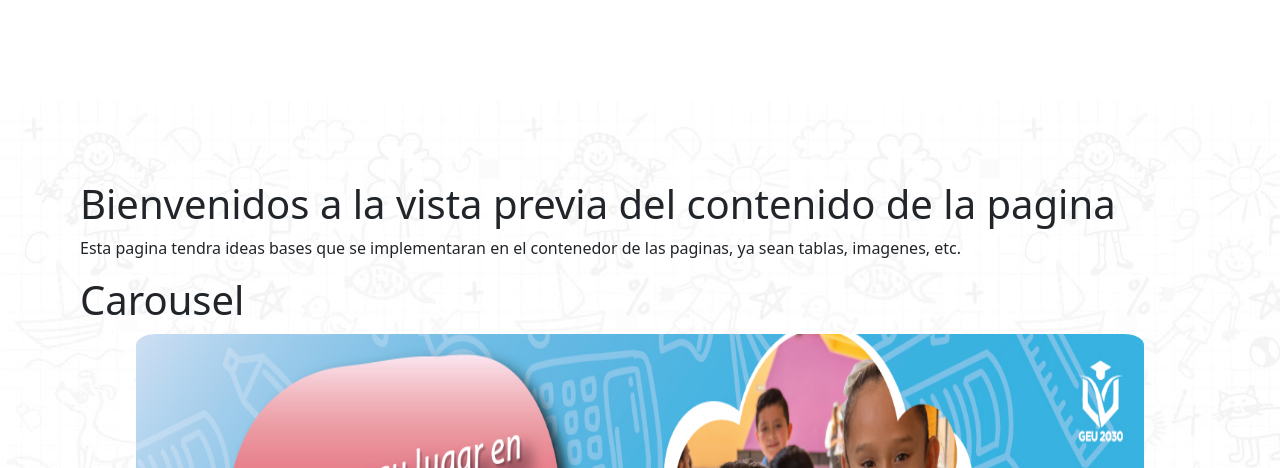
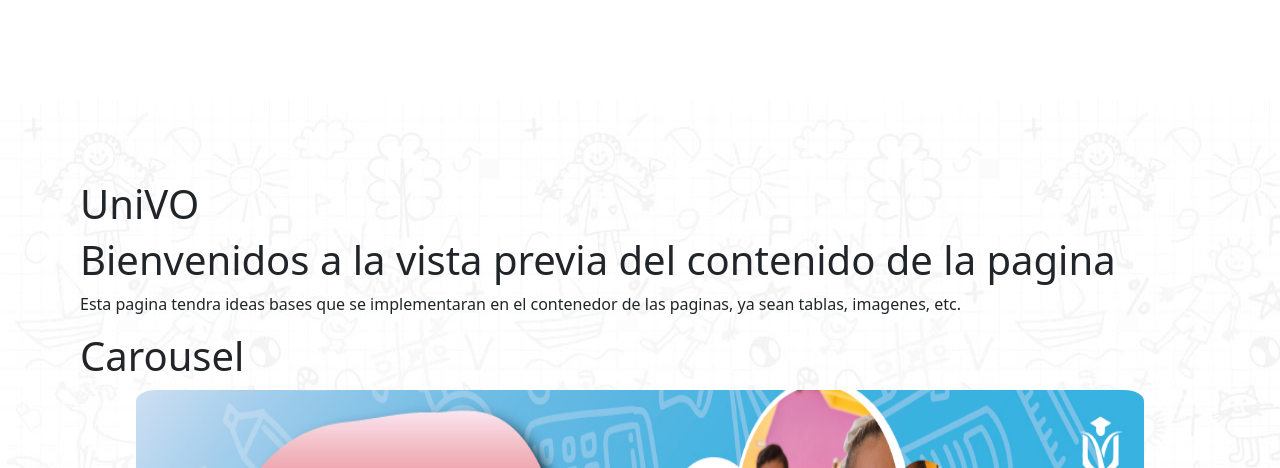
Before and after one commit to XALEX14410/univo-servicio, a PHP site: the page made by apartado de ideas/index.html in a window 1280 px wide; the page is wider, and only the part inside the window is pictured. Shown: the top 468 px of that part. Run offline with PHP 8.4, Linux system fonts and the light colour scheme; some libraries are stand-ins or nearby versions.

Commit message:
fuente de letra agregado

```diff
--- a/apartado de ideas/css/estilos.css
+++ b/apartado de ideas/css/estilos.css
@@ -3,7 +3,9 @@ Aqui se guardaran las variables para css usando :root o variantes :p
 Creado por: Jesus Alejandro Lara
 
 */
-
+.texto{
+    font-family: url(./../font/MISTRAL.TTF);
+}
 :root {
     --bs-blue: #0d6efd;
     --bs-indigo: #6610f2;
--- a/apartado de ideas/index.html
+++ b/apartado de ideas/index.html
@@ -26,6 +26,8 @@
 
     <!-- Main  -->
     <main class="contenido">
+        <h1 class="texto">UniVO</h1>
+
         <h1>Bienvenidos a la vista previa del contenido de la pagina</h1>
         <p>Esta pagina tendra ideas bases que se implementaran en el contenedor de las paginas, ya sean tablas,
             imagenes, etc.</p>
```
Also changed, not shown: apartado de ideas/font/MISTRAL.TTF (added).
